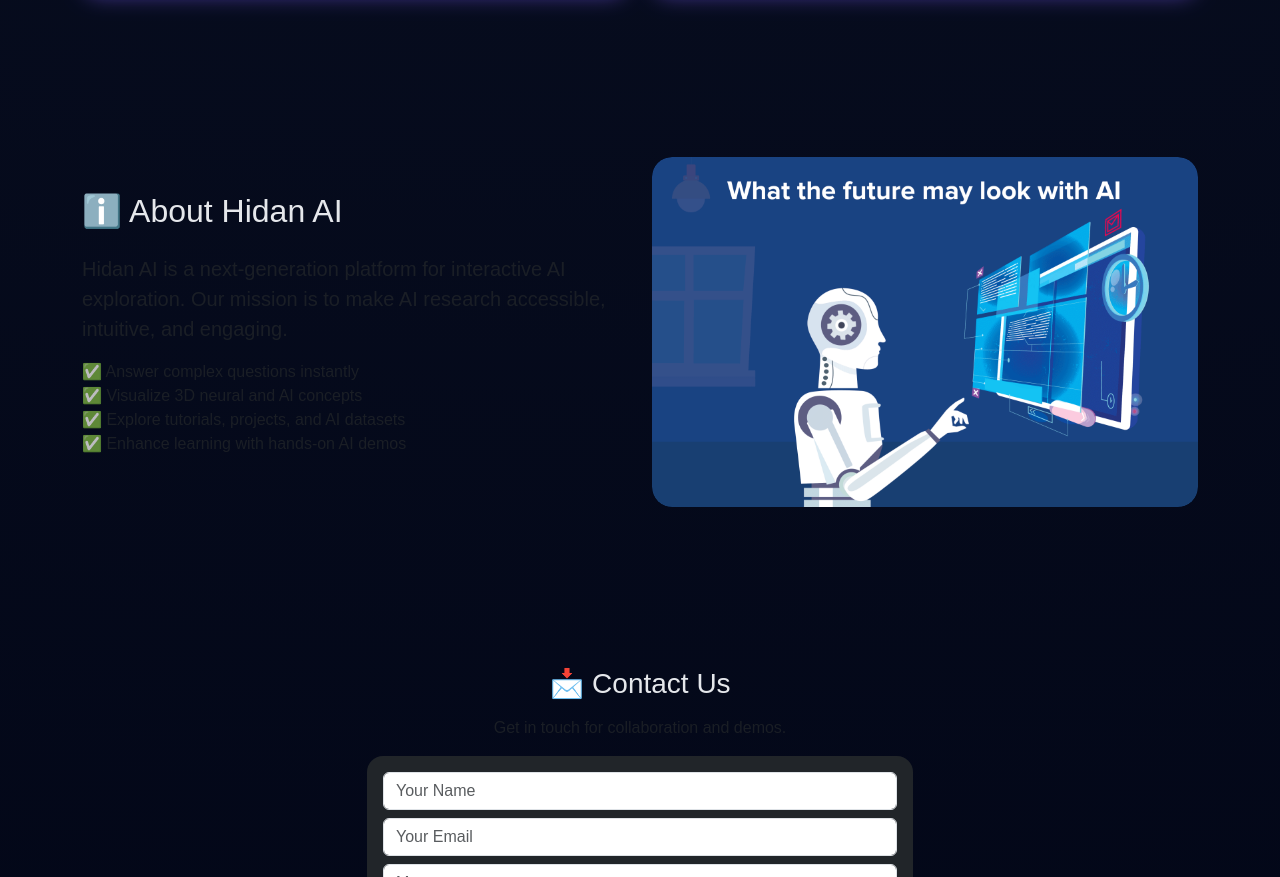
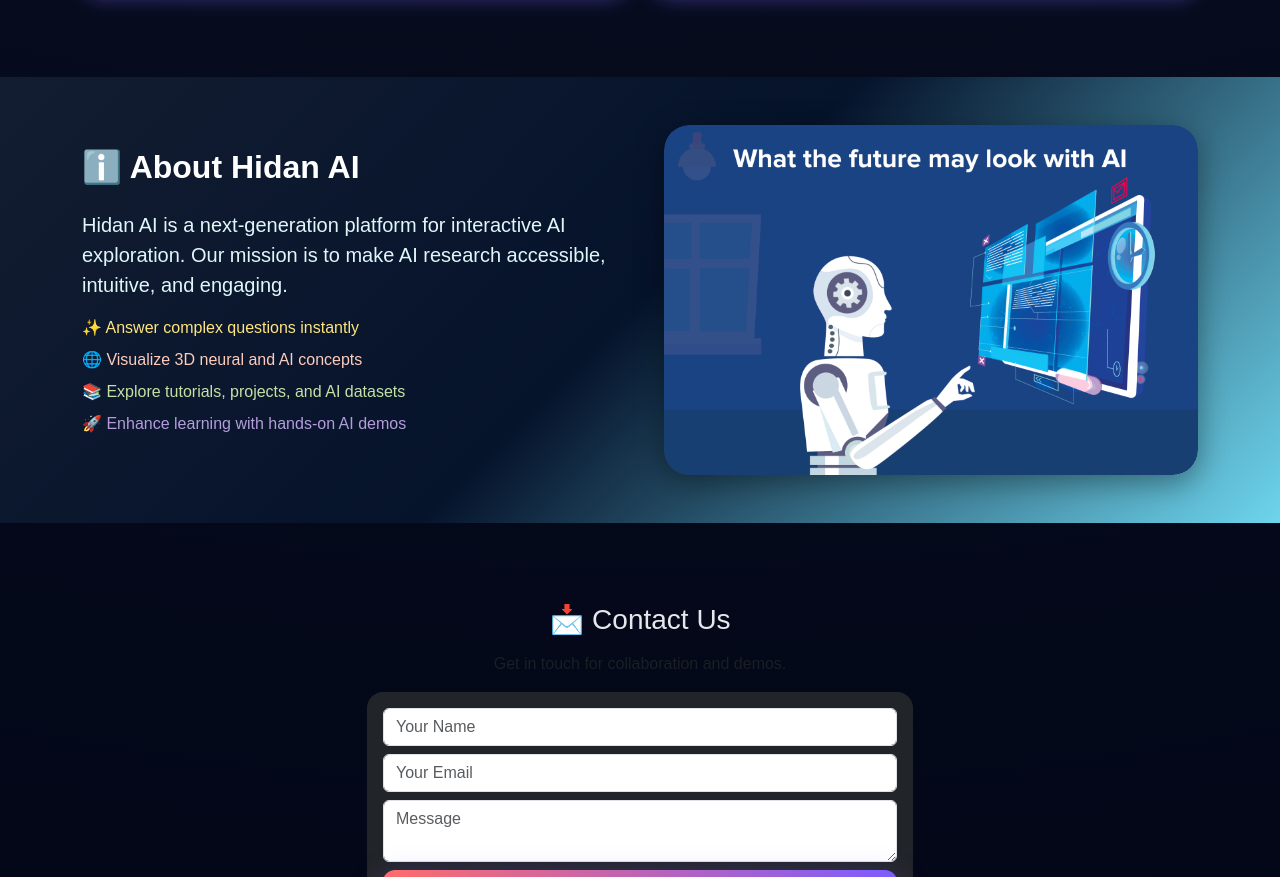
Before and after one commit to GUNA4287/ai, a plain HTML site: page index.html in a window 1280 px wide. Shown: the part 2596-3473 px from the top of the page. Drawn offline with nearby package versions, Linux system fonts and the light colour scheme.

Commit message:
Add files via upload

```diff
--- a/index.html
+++ b/index.html
@@ -340,36 +340,40 @@
 <!-- About section -->
 
 <!-- About section -->
-<section id="about" class="container">
-  <div class="row align-items-center g-4">
+<section id="about"
+         class="container-fluid py-5"
+         style="background: linear-gradient(135deg, #131d31, #05132b, #6dd5ed); color: #f8f9fa;">
+  <div class="container">
+    <div class="row align-items-center g-5">
 
       <!-- Left: About Content -->
-    <div class="col-md-6" data-aos="fade-right">
-      <h2 class="mb-4">ℹ️ About Hidan AI</h2>
-      <p class="lead text-muted mb-3">
+      <div class="col-md-6" data-aos="fade-right" data-aos-duration="1200">
+        <h2 class="mb-4 fw-bold text-white">ℹ️ About Hidan AI</h2>
+        <p class="lead mb-3" style="color:#e0f7fa;">
           Hidan AI is a next-generation platform for interactive AI exploration.
           Our mission is to make AI research accessible, intuitive, and engaging.
         </p>
-      <ul class="list-unstyled text-muted">
-        <li>✅ Answer complex questions instantly</li>
-        <li>✅ Visualize 3D neural and AI concepts</li>
-        <li>✅ Explore tutorials, projects, and AI datasets</li>
-        <li>✅ Enhance learning with hands-on AI demos</li>
+        <ul class="list-unstyled">
+          <li class="mb-2">✨ <span style="color:#ffe57f;">Answer complex questions instantly</span></li>
+          <li class="mb-2">🌐 <span style="color:#ffccbc;">Visualize 3D neural and AI concepts</span></li>
+          <li class="mb-2">📚 <span style="color:#c5e1a5;">Explore tutorials, projects, and AI datasets</span></li>
+          <li class="mb-2">🚀 <span style="color:#b39ddb;">Enhance learning with hands-on AI demos</span></li>
         </ul>
       </div>
 
-    <!-- Right: 3D Word Nodes -->
-    <div class="col-md-6" data-aos="fade-left">
-  <div style="width:100%; height:350px; border-radius:20px; overflow:hidden;">
+      <!-- Right: Animated Image -->
+      <div class="col-md-6 text-center" data-aos="zoom-in" data-aos-duration="1500">
+        <div style="width:100%; height:350px; border-radius:25px; overflow:hidden; box-shadow:0 8px 30px rgba(0,0,0,0.4);">
           <img src="about1.gif"
-         alt="AI Illustration"
-         style="width:100%; height:100%; object-fit:cover; display:block; border-radius:20px;">
+               alt="AI Animation"
+               style="width:100%; height:100%; object-fit:cover; display:block; border-radius:25px;">
         </div>
       </div>
 
-
+    </div>
   </div>
 </section>
+
 
 
 
```
Lines whose indentation alone changed are shown as unchanged.
